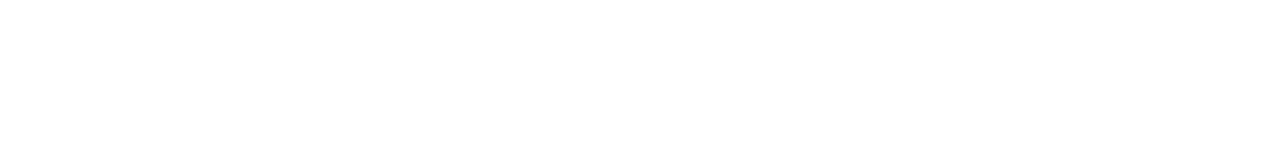
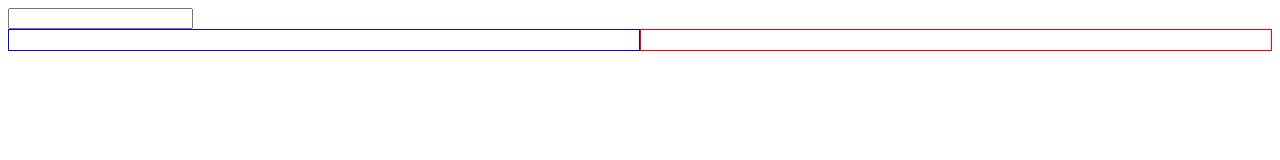
Before and after one commit to wlmathison/mirror-mirror, a plain HTML site: page index.html in a window 1280 px wide. Drawn offline with Linux system fonts and the light colour scheme.

Commit message:
adding styling to main.css and creating elements and functions in main.js

```diff
--- a/index.html
+++ b/index.html
@@ -8,6 +8,7 @@
     <title>Document</title>
 </head>
 <body>
+    <div id="container"></div>
     <script src="src/scripts/main.js"></script>
 </body>
 </html>
--- a/src/scripts/main.js
+++ b/src/scripts/main.js
@@ -0,0 +1,30 @@
+// The learning objective for this exercise is to listen for the keyup event, and update the DOM when it is broadcast.
+
+// Create an input field in your DOM. Give it an id of message.
+// Create two article elements with unique id values. Use Flexbox to display them in a row, each taking 50% of the width of the browser.
+// Give each article a different border color.
+// Write an event listener that listens for the keyup event on the input field.
+// The event handler function should update the textContent property of both sections.
+
+let containerDiv = document.getElementById("container");
+
+let inputEl = document.createElement("input");
+inputEl.id = "message";
+containerDiv.appendChild(inputEl);
+
+let newDiv = document.createElement("div");
+newDiv.id = "article-container";
+containerDiv.appendChild(newDiv);
+
+let articleEl1 = document.createElement("article");
+articleEl1.id = "mirror1";
+newDiv.appendChild(articleEl1);
+
+let articleEl2 = document.createElement("article");
+articleEl2.id = "mirror2";
+newDiv.appendChild(articleEl2);
+
+inputEl.addEventListener("keyup", function () {
+    articleEl1.innerHTML = event.target.value;
+    articleEl2.innerHTML = event.target.value;
+});
--- a/src/styles/main.css
+++ b/src/styles/main.css
@@ -0,0 +1,19 @@
+#article-container {
+    display: flex;
+}
+
+#mirror1 {
+    border: 1px solid blue;
+    width: 50%;
+    min-height: 20px;
+    display: flex;
+    word-break: break-all;
+}
+
+#mirror2 {
+    border: 1px solid red;
+    width: 50%;
+    min-height: 20px;
+    display: flex;
+    word-break: break-all;
+}
```
